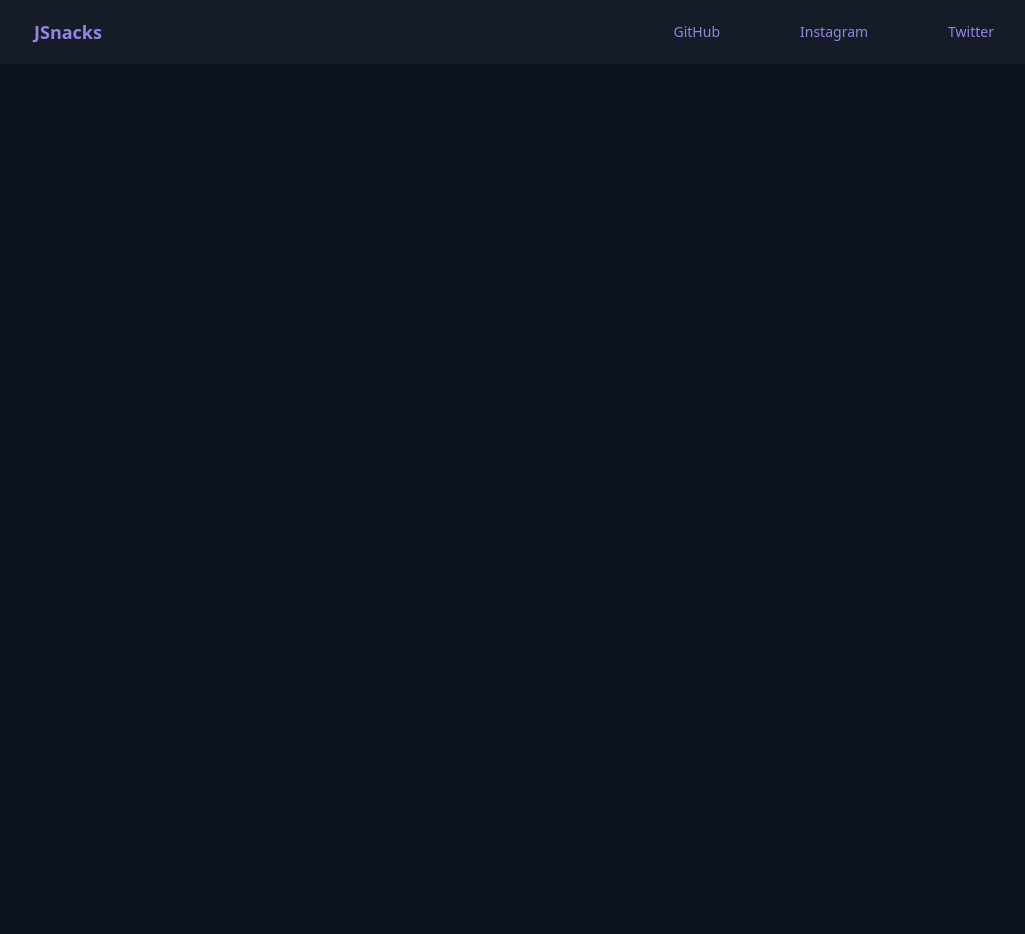
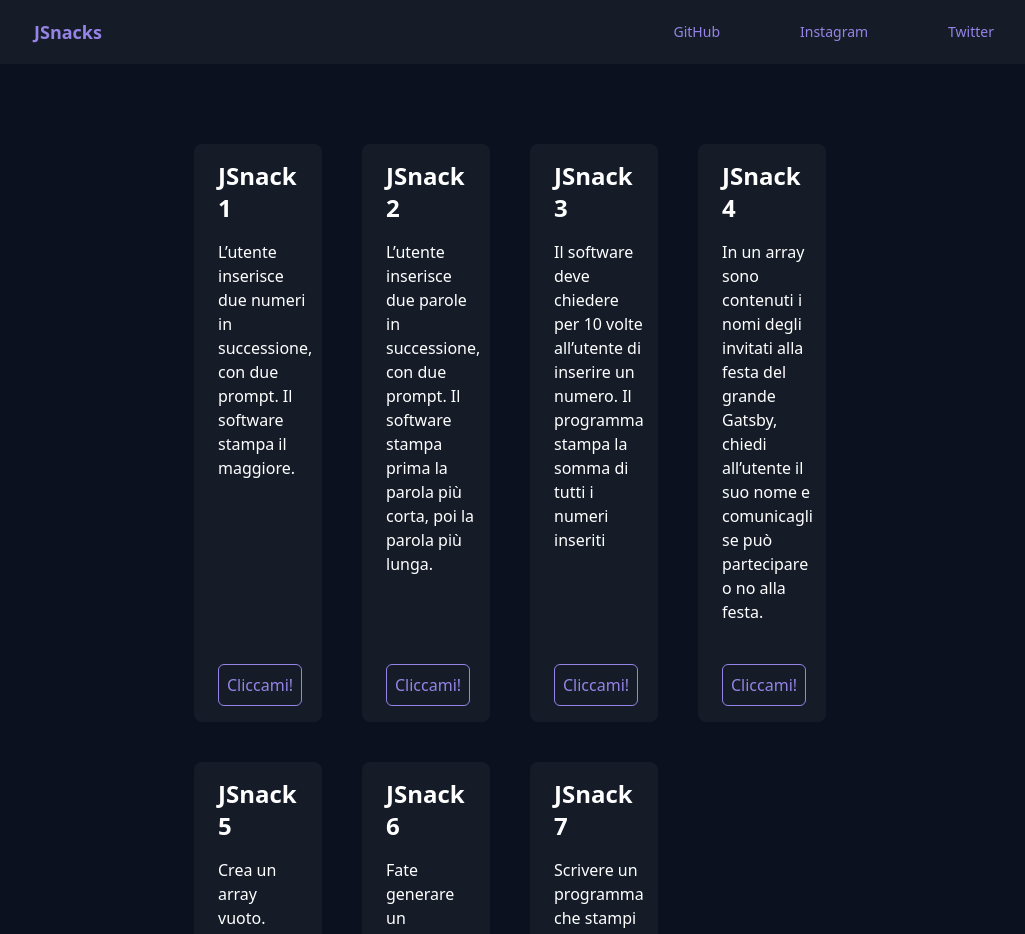
Before and after one commit to AlessioRoman/js-jsnacks, a React (Vite) app in the folder jsnack-interactive/: page / in a window 1280 px wide. Shown: the top 934 px of the page, without its empty margins (126-1151 px from the left). Before the commit the page ends 800 px from the top, so only its background shows below. Built offline with nearby package versions, Linux system fonts and the light colour scheme.

Commit message:
generated and styled cards

```diff
--- a/jsnack-interactive/index.html
+++ b/jsnack-interactive/index.html
@@ -2,7 +2,7 @@
 <html lang="en">
   <head>
     <meta charset="UTF-8" />
-    <link rel="icon" href="./public/assets/icon.png" />
+    <link rel="icon" href="/assets/icon.png" />
     <meta name="viewport" content="width=device-width, initial-scale=1.0" />
     <title>JSnacks</title>
   </head>
--- a/jsnack-interactive/src/App.jsx
+++ b/jsnack-interactive/src/App.jsx
@@ -1,10 +1,14 @@
 import { useState } from "react";
 import Header from "./components/Header";
+import Buttons from "./components/Buttons";
 
 function App() {
   return (
     <div className="App">
       <Header />
+      <div className="pt-20 pb-20">
+        <Buttons />
+      </div>
     </div>
   );
 }
--- a/jsnack-interactive/src/components/Buttons.jsx
+++ b/jsnack-interactive/src/components/Buttons.jsx
@@ -1,5 +1,19 @@
+import Projects from "./Projects";
+import projects from "./../data/projects";
+
 function Buttons() {
-  return <div></div>;
+  return (
+    <div className="flex flex-wrap justify-start gap-10 mx-80">
+      {projects.map((project) => (
+        <Projects
+          key={project.title}
+          title={project.title}
+          description={project.description}
+          program={project.program}
+        />
+      ))}
+    </div>
+  );
 }
 
 export default Buttons;
--- a/jsnack-interactive/src/components/Header.jsx
+++ b/jsnack-interactive/src/components/Header.jsx
@@ -9,7 +9,7 @@ function Header() {
         <h1 className="text-purpleText font-semibold text-lg">JSnacks</h1>
         <ul className="flex gap-20">
           {links.map((link) => (
-            <Links tag={link.tag} url={link.url} />
+            <Links key={link.tag} tag={link.tag} url={link.url} />
           ))}
         </ul>
       </div>
--- /dev/null
+++ b/jsnack-interactive/src/components/Projects.jsx
@@ -0,0 +1,19 @@
+function Projects({ title, description, program }) {
+  return (
+    <div className=" text-purpleText bg-purpleBgAlt w-1/5 rounded-lg px-6 py-4 flex flex-col items-start justify-between">
+      <div>
+        <h1 className="text-white text-2xl font-semibold mb-4">{title}</h1>
+        <p className="text-white">{description}</p>
+      </div>
+      <button
+        className="mt-10 p-2 border border-1 rounded-md hover:bg-purpleText hover:text-purpleBg"
+        type="button"
+        onClick={program}
+      >
+        Cliccami!
+      </button>
+    </div>
+  );
+}
+
+export default Projects;
--- a/jsnack-interactive/src/data/projects.js
+++ b/jsnack-interactive/src/data/projects.js
@@ -1,37 +1,44 @@
 export default [
   {
-    name: "JSnack 1",
+    title: "JSnack 1",
     description:
       "L’utente inserisce due numeri in successione, con due prompt. Il software stampa il maggiore.",
+    program: "",
   },
   {
-    name: "JSnack 2",
+    title: "JSnack 2",
     description:
       "L’utente inserisce due parole in successione, con due prompt. Il software stampa prima la parola più corta, poi la parola più lunga.",
+    program: "",
   },
   {
-    name: "JSnack 3",
+    title: "JSnack 3",
     description:
       "Il software deve chiedere per 10 volte all’utente di inserire un numero. Il programma stampa la somma di tutti i numeri inseriti",
+    program: "",
   },
   {
-    name: "JSnack 4",
+    title: "JSnack 4",
     description:
       "In un array sono contenuti i nomi degli invitati alla festa del grande Gatsby, chiedi all’utente il suo nome e comunicagli se può partecipare o no alla festa.",
+    program: "",
   },
   {
-    name: "JSnack 5",
+    title: "JSnack 5",
     description:
       "Crea un array vuoto. Chiedi per 6 volte all’utente di inserire un numero, se è dispari inseriscilo nell’array. Stampa l'array alla fine.",
+    program: "",
   },
   {
-    name: "JSnack 6",
+    title: "JSnack 6",
     description:
       "Fate generare un numero random da 0 a 10 al computer, e chiedete all'utente di inserire un suo numero. Se il numero scelto dall'utente è uguale al numero del computer informate l'utente che ha vinto, altrimenti ha perso.",
+    program: "",
   },
   {
-    name: "JSnack 7",
+    title: "JSnack 7",
     description:
       "Scrivere un programma che stampi la tabellina del 2, fino al numero 1000. Modificate poi il programma in modo che venga chiesto all'utente il numero massimo consentito, e stampare tutta la tabellina del 2 fino al numero inserito",
+    program: "",
   },
 ];
--- a/jsnack-interactive/tailwind.config.cjs
+++ b/jsnack-interactive/tailwind.config.cjs
@@ -6,7 +6,7 @@ export default {
       purpleBg: "#0b111e",
       purpleBgAlt: "#151c28",
       purpleText: "#9584e6",
-      greyAccent: "#a0a5ab",
+      white: "#ffffff",
     },
     extend: {},
   },
```
